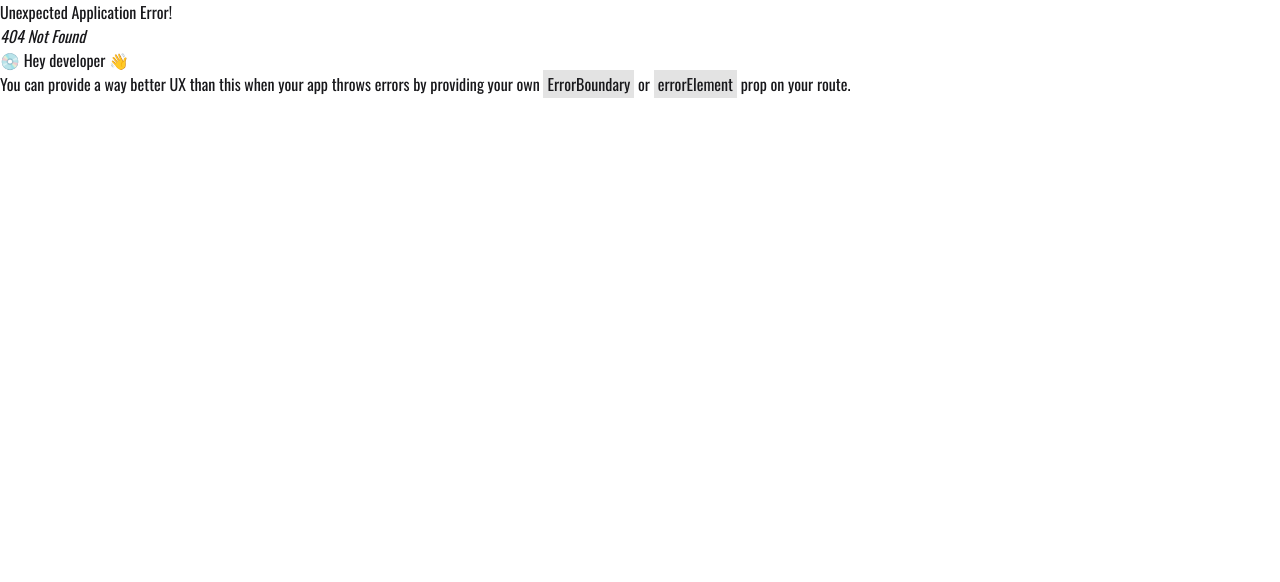
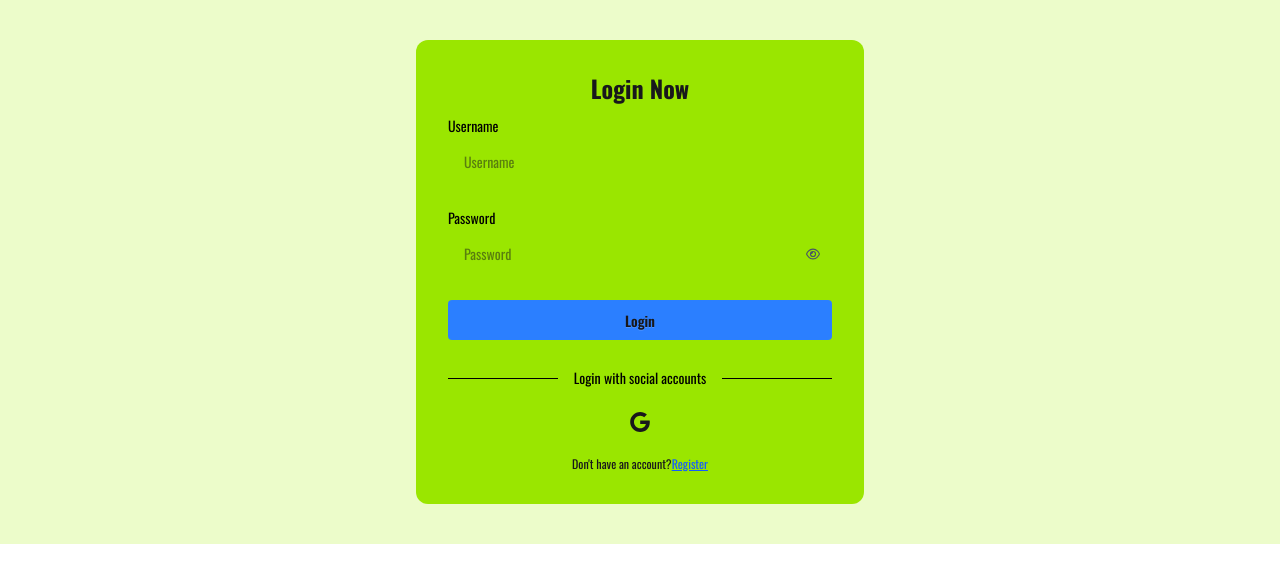
Before and after one commit to Fahadbinhai/Marathon-management-client, a React (Vite) app: page /login in a window 1280 px wide. Before the commit this address had no page. Shown: the top 582 px of the page. Built offline with nearby package versions, Linux system fonts and the light colour scheme.

Commit message:
added login and register page. funconality needed to be add

```diff
--- a/src/Components/Navbar/Navbar.jsx
+++ b/src/Components/Navbar/Navbar.jsx
@@ -41,8 +41,8 @@ const Navbar = () => {
                 </ul>
             </div>
             <div className="navbar-end gap-2">
-                <Link className="btn">Login</Link>
-                <Link className="btn">Register</Link>
+                <Link to='/login' className="btn">Login</Link>
+                <Link to='/register' className="btn">Register</Link>
             </div>
         </div>
     );
--- a/src/Components/Reviews/Reviews.jsx
+++ b/src/Components/Reviews/Reviews.jsx
@@ -4,7 +4,7 @@ import { Fade, Slide, Zoom } from "react-awesome-reveal";
 
 const Reviews = () => {
     return (
-        <Zoom duration={2000}>
+        <Zoom duration={2000} triggerOnce>
             <div className='mb-15 grid grid-cols-12 gap-8'>
 
 
--- /dev/null
+++ b/src/Pages/LoginPage/LoginPage.jsx
@@ -0,0 +1,77 @@
+import React, { useState } from 'react';
+import { FaRegEye, FaRegEyeSlash } from 'react-icons/fa6';
+import { Link } from 'react-router';
+
+const LoginPage = () => {
+
+    const [see, setSee] = useState(false)
+
+    const handleSeePassword = () => {
+        setSee(!see)
+    }
+
+    // handle Login
+
+    const handleLogIn = (e) => {
+        e.preventDefault()
+
+        const form = e.target
+        const name = form.name.value
+        const password = form.password.value
+
+        console.log(name,password)
+
+    }
+
+
+
+    return (
+        <section className='bg-lime-100 p-10'>
+            <div className="w-full mx-auto max-w-md p-8 space-y-3 rounded-xl bg-lime-400">
+                <h1 className="text-2xl font-bold text-center">Login Now</h1>
+                <form onSubmit={handleLogIn} className="space-y-6">
+                    <div className="space-y-1 text-sm">
+                        <label htmlFor="username" className="block text-black">Username</label>
+                        <input type="text" name="name" id="username" placeholder="Username" className="w-full px-4 py-3 rounded-md dark:border-gray-300 dark:bg-gray-50 dark:text-gray-800 focus:dark:border-violet-600" />
+                    </div>
+                    <div className="space-y-1 text-sm">
+                        <label htmlFor="password" className="block text-black">Password</label>
+
+                        <div className='flex items-center relative'>
+                            <input type={see ? 'text' : 'password'} name="password" id="password" placeholder="Password" className="w-full px-4 py-3 rounded-md dark:border-gray-300 dark:bg-gray-50 dark:text-gray-800 focus:dark:border-violet-600" />
+
+                            <div>
+                                {
+                                    see ?
+                                        <button type='button' onClick={handleSeePassword} className='absolute top-1/2 right-3 -translate-y-1/2 text-gray-600 hover:text-gray-900'><FaRegEyeSlash /></button> :
+                                        <button type='button' onClick={handleSeePassword} className='absolute top-1/2 right-3 -translate-y-1/2 text-gray-600 hover:text-gray-900'><FaRegEye /></button>
+
+                                }
+                            </div>
+                        </div>
+
+                    </div>
+                    <button type='submit' className="btn btn-ghost w-full p-3 text-center rounded-sm bg-blue-500 hover:bg-blue-600">Login</button>
+                </form>
+                <div className="flex items-center pt-4 space-x-1">
+                    <div className="flex-1 h-px sm:w-16 bg-black"></div>
+                    <p className="px-3 text-sm text-black">Login with social accounts</p>
+                    <div className="flex-1 h-px sm:w-16 bg-black"></div>
+                </div>
+                <div className="flex justify-center space-x-4">
+                    <button aria-label="Log in with Google" className="p-3 rounded-sm">
+                        <svg xmlns="http://www.w3.org/2000/svg" viewBox="0 0 32 32" className="w-5 h-5 fill-current">
+                            <path d="M16.318 13.714v5.484h9.078c-0.37 2.354-2.745 6.901-9.078 6.901-5.458 0-9.917-4.521-9.917-10.099s4.458-10.099 9.917-10.099c3.109 0 5.193 1.318 6.38 2.464l4.339-4.182c-2.786-2.599-6.396-4.182-10.719-4.182-8.844 0-16 7.151-16 16s7.156 16 16 16c9.234 0 15.365-6.49 15.365-15.635 0-1.052-0.115-1.854-0.255-2.651z"></path>
+                        </svg>
+                    </button>
+
+                </div>
+                <p className="text-xs text-center sm:px-6 dark:text-gray-600">Don't have an account?
+                    <Link to='/register' className="underline text-blue-600">Register</Link>
+                </p>
+            </div>
+        </section>
+    );
+};
+
+export default LoginPage;
--- /dev/null
+++ b/src/Pages/Register/Register.jsx
@@ -0,0 +1,74 @@
+import React, { useState } from 'react';
+import { FaRegEye, FaRegEyeSlash } from 'react-icons/fa6';
+import { Link } from 'react-router';
+
+const Register = () => {
+    const [see, setSee] = useState(false)
+
+    const handleSeePassword = () => {
+        setSee(!see)
+    }
+
+
+    // handle register
+
+    const handleRegister = (e) => {
+        e.preventDefault()
+
+        const form = e.target
+        const name = form.name.value
+        const email = form.email.value
+        const photo = form.photo.value
+        const password = form.password.value
+
+        console.log(name,email,photo,password)
+
+    }
+
+
+
+    return (
+        <section className='bg-lime-100 p-10'>
+            <div className="w-full mx-auto max-w-md p-8 space-y-3 rounded-xl bg-lime-400">
+                <h1 className="text-2xl font-bold text-center">Register Here</h1>
+                <form onSubmit={handleRegister} className="space-y-6">
+                    <div className="space-y-2 text-sm">
+                        <label htmlFor="username" className="block text-black">Name</label>
+                        <input type="text" name="name" id="username" placeholder="Username" className="w-full px-4 py-3 rounded-md dark:border-gray-300 dark:bg-gray-50 dark:text-gray-800 focus:dark:border-violet-600" />
+
+                        <label htmlFor="email" className="block text-black">Email</label>
+                        <input type="text" name="email" id="email" placeholder="Email" className="w-full px-4 py-3 rounded-md dark:border-gray-300 dark:bg-gray-50 dark:text-gray-800 focus:dark:border-violet-600" />
+
+                        <label htmlFor="url" className="block text-black">PhotoURL</label>
+                        <input type='url' name="photo" id="photo" placeholder="Username" className="w-full px-4 py-3 rounded-md dark:border-gray-300 dark:bg-gray-50 dark:text-gray-800 focus:dark:border-violet-600" />
+                    </div>
+                    <div className="space-y-1 text-sm">
+                        <label htmlFor="password" className="block text-black">Password</label>
+
+                        <div className='flex items-center relative'>
+                            <input type={see ? 'text' : 'password'} name="password" id="password" placeholder="Password" className="w-full px-4 py-3 rounded-md dark:border-gray-300 dark:bg-gray-50 dark:text-gray-800 focus:dark:border-violet-600" />
+
+                            <div>
+                                {
+                                    see ?
+                                        <button type='button' onClick={handleSeePassword} className='absolute top-1/2 right-3 -translate-y-1/2 text-gray-600 hover:text-gray-900'><FaRegEyeSlash /></button> :
+                                        <button type='button' onClick={handleSeePassword} className='absolute top-1/2 right-3 -translate-y-1/2 text-gray-600 hover:text-gray-900'><FaRegEye /></button>
+
+                                }
+                            </div>
+                        </div>
+
+                    </div>
+                    <button type='submit' className="btn btn-ghost w-full p-3 text-center rounded-sm bg-blue-500 hover:bg-blue-600">Register</button>
+                </form>
+
+
+                <p className="mt-16 text-xs text-center sm:px-6 dark:text-gray-600">Already have an account?
+                    <Link to='/login' className="underline text-blue-600">Login</Link>
+                </p>
+            </div>
+        </section>
+    );
+};
+
+export default Register;
--- a/src/Routes/Routes.jsx
+++ b/src/Routes/Routes.jsx
@@ -3,6 +3,8 @@ import {
     createBrowserRouter
 } from "react-router";
 import MainPage from '../Components/MainPage/MainPage';
+import LoginPage from '../Pages/LoginPage/LoginPage';
+import Register from '../Pages/Register/Register';
 
 
 const router = createBrowserRouter([
@@ -10,6 +12,14 @@ const router = createBrowserRouter([
         path: "/",
         Component: MainPage
     },
+    {
+        path: "login",
+        Component: LoginPage
+    },
+    {
+        path: 'register',
+        Component: Register
+    }
 ]);
 
 export default router;
```
